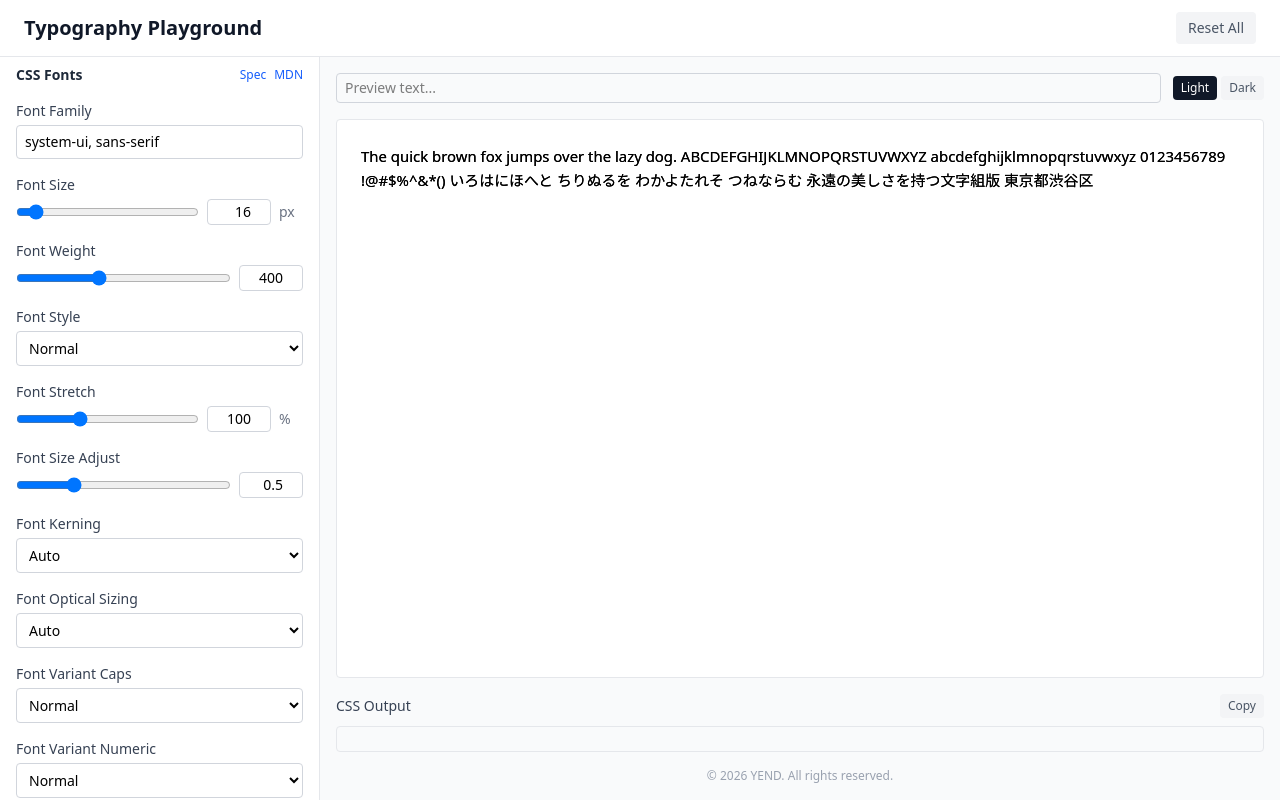
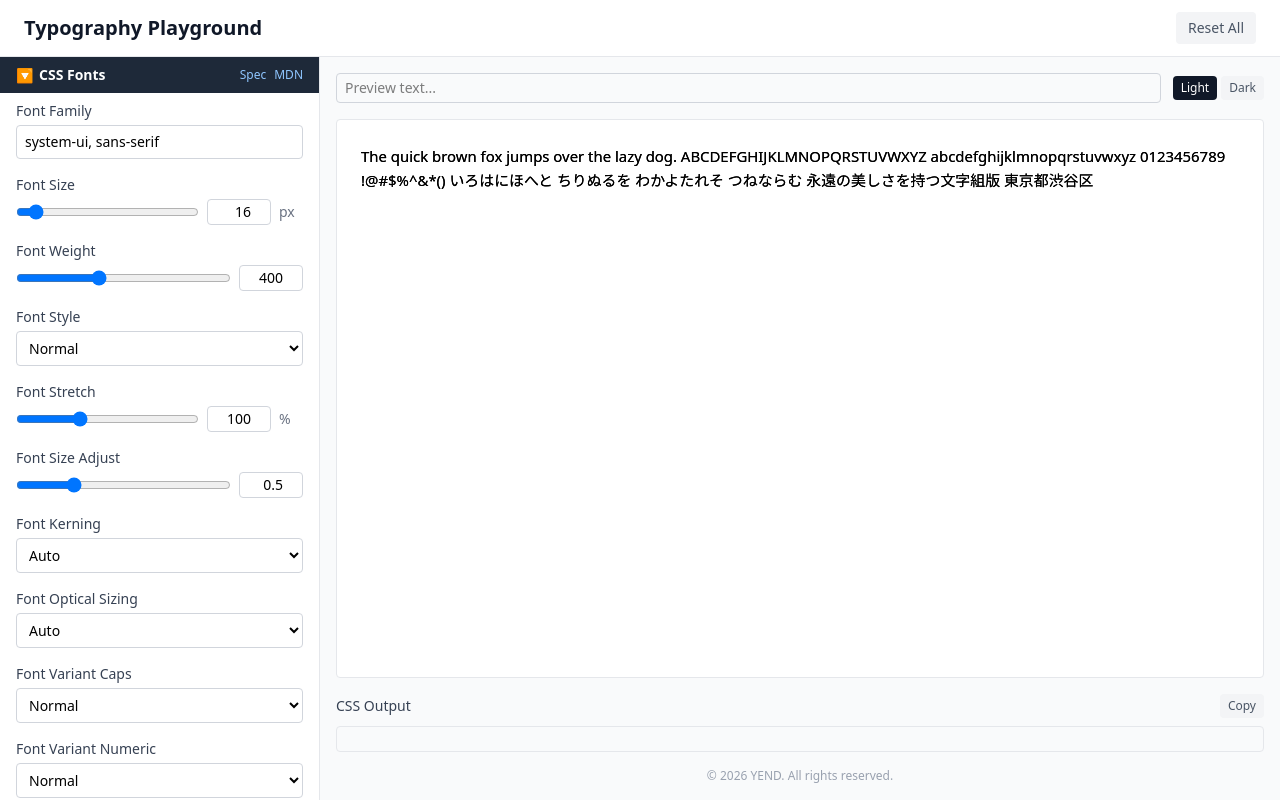
Before and after one commit to yend724/typography-playground, a React (Vite) app: page / in a window 1280 px wide. Built offline with nearby package versions, Linux system fonts and the light colour scheme.

Commit message:
feat: カテゴリセクションにアコーディオン開閉機能を追加
- details/summary 要素でカテゴリの折りたたみ・展開を実現
- 開閉状態を示す矢印インジケーター付き
- デフォルトは全カテゴリ展開状態

```diff
--- a/src/features/controls/CategorySection.tsx
+++ b/src/features/controls/CategorySection.tsx
@@ -7,9 +7,10 @@ type Props = Readonly<{
 
 export const CategorySection = ({ category }: Props) => {
   return (
-    <section>
-      <div className="flex items-center justify-between px-4 py-2">
-        <h2 className="text-sm font-semibold text-gray-800">
+    <details open className="group">
+      <summary className="flex cursor-pointer list-none items-center justify-between bg-gray-800 px-4 py-2 [&::-webkit-details-marker]:hidden">
+        <h2 className="flex items-center gap-1.5 text-sm font-semibold text-white">
+          <span className="inline-block transition-transform group-open:rotate-90">&#9654;</span>
           {category.label}
         </h2>
         <div className="flex gap-2 text-xs">
@@ -17,7 +18,8 @@ export const CategorySection = ({ category }: Props) => {
             href={category.specUrl}
             target="_blank"
             rel="noopener noreferrer"
-            className="text-blue-600 hover:underline"
+            className="text-blue-300 hover:underline"
+            onClick={(e) => e.stopPropagation()}
           >
             Spec
           </a>
@@ -25,17 +27,18 @@ export const CategorySection = ({ category }: Props) => {
             href={category.mdnUrl}
             target="_blank"
             rel="noopener noreferrer"
-            className="text-blue-600 hover:underline"
+            className="text-blue-300 hover:underline"
+            onClick={(e) => e.stopPropagation()}
           >
             MDN
           </a>
         </div>
-      </div>
+      </summary>
       <div className="px-4 pb-3">
         {category.properties.map((prop) => (
           <PropertyControl key={prop.cssProperty} definition={prop} />
         ))}
       </div>
-    </section>
+    </details>
   );
 };
```
Also changed, not shown: 1 other file (tests, documents, lock files or other folders).
